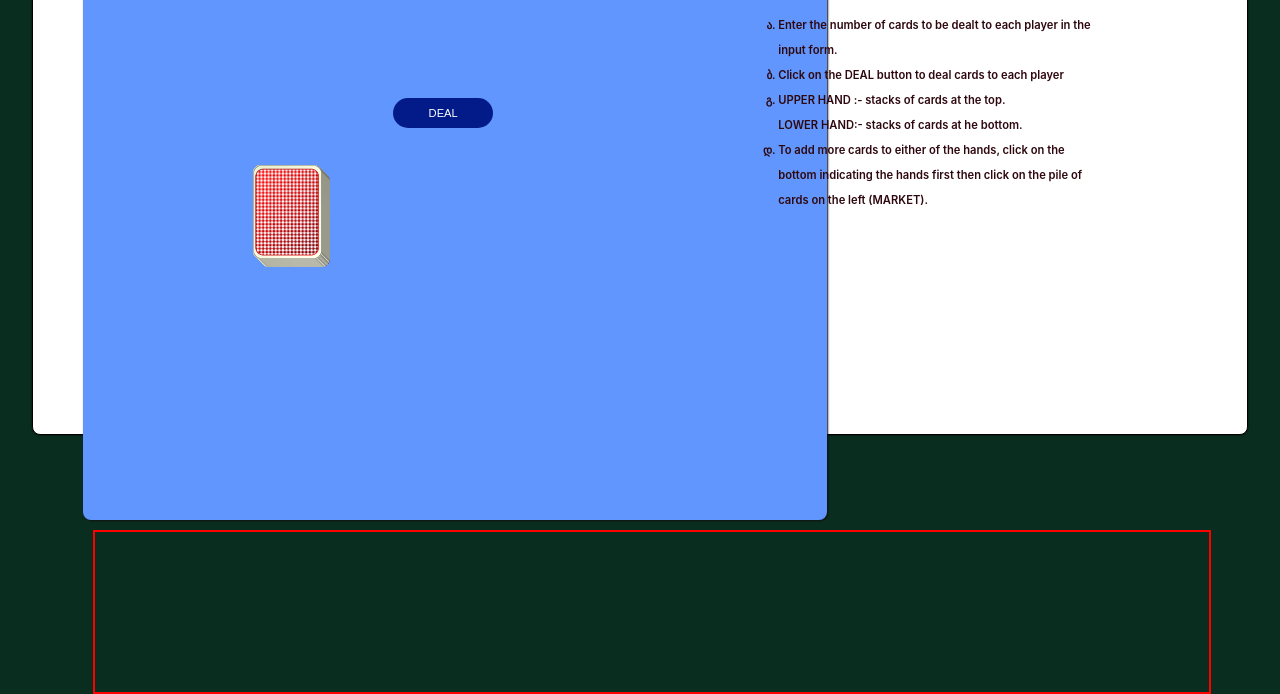
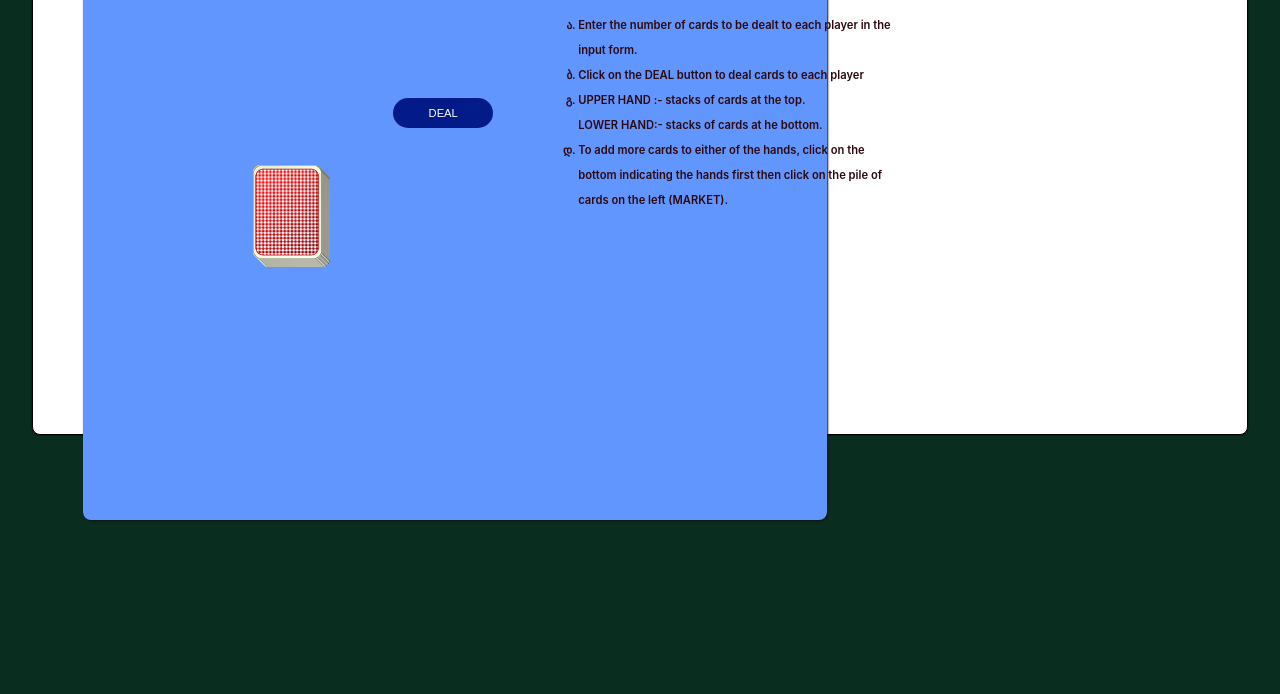
Before and after one commit to shina1/cardGame, a plain HTML site: page index.html in a window 1280 px wide. Shown: the part 187-881 px from the top of the page. Drawn offline with Linux system fonts and the light colour scheme.

Commit message:
fixed bug

```diff
--- a/whot.css
+++ b/whot.css
@@ -85,7 +85,7 @@ input::placeholder {
 }
 .instruction {
   position: absolute;
-  left: 700px;
+  left: 500px;
   top: 75px;
   width: 30%;
   padding: 5px;
@@ -108,7 +108,6 @@ input::placeholder {
   color: #2e080e;
 }
 footer {
-  border: 2px solid red;
   height: 20vh;
   margin: 10px;
   width: 100%;
```
